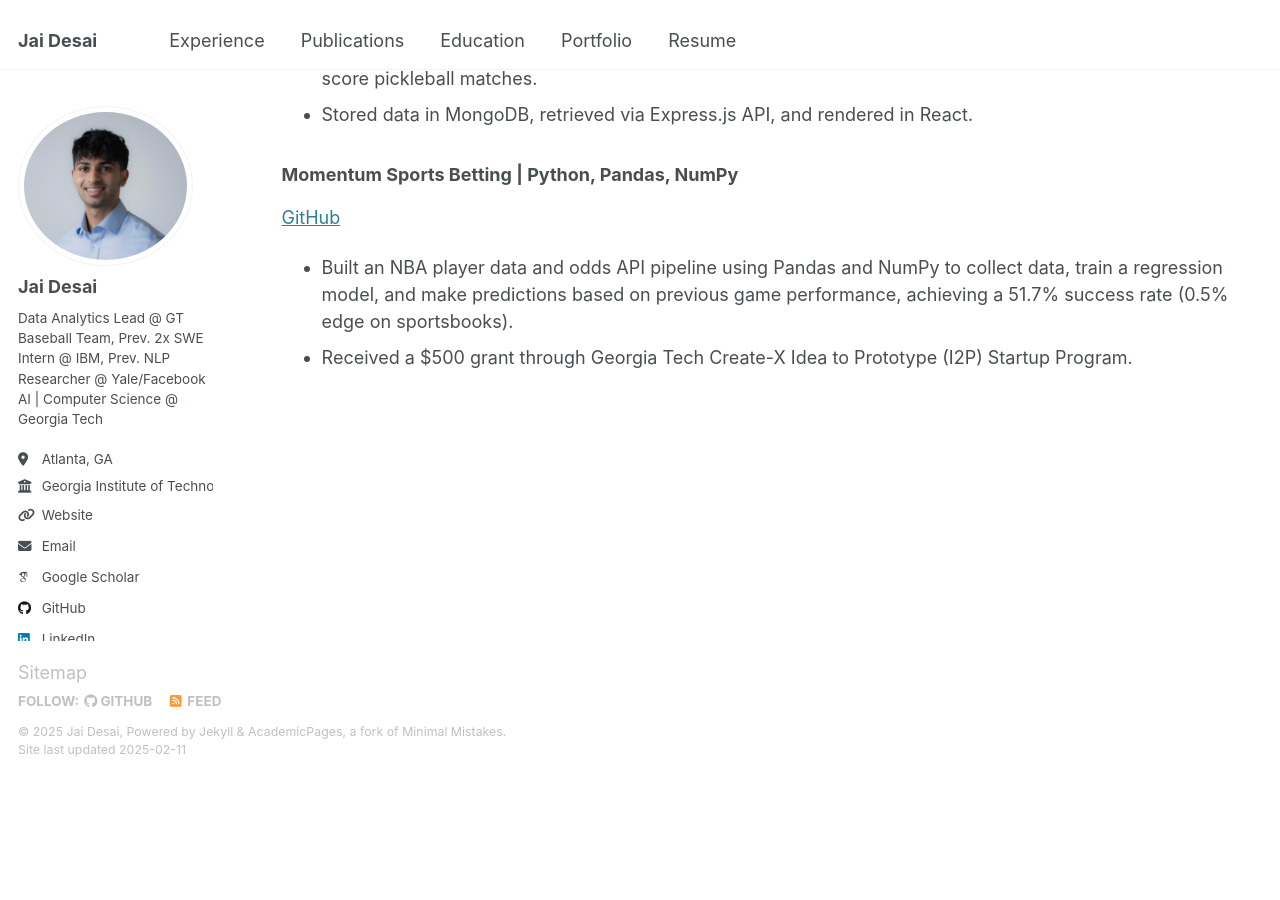
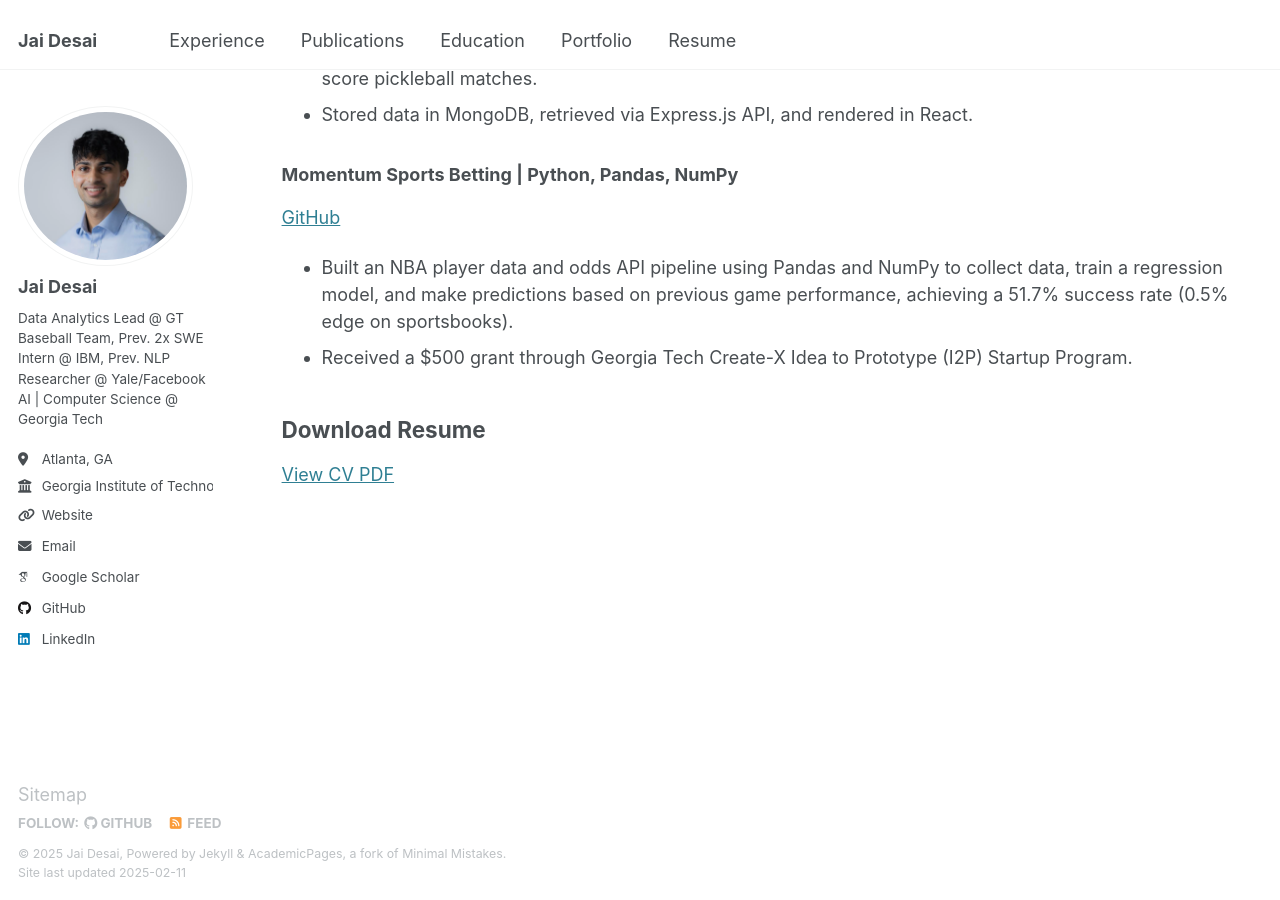
Before and after one commit to jdesai22/jdesai22.github.io, a Jekyll site: the page built from _pages/cv.md, in a window 1280 px wide and 900 px high, scrolled down 2749 px. Built offline with Jekyll 4.4.1, drawn with Linux system fonts in a browser that asks for light colours; some web fonts are replaced; before the commit the page ends 3527 px from its top, so only the background shows below that.

Commit message:
add link to resume

```diff
--- a/_pages/cv.md
+++ b/_pages/cv.md
@@ -95,6 +95,10 @@ Honors Program, Baseball Scholarship Recipient, Create-X I2P Grant, Dean’s Lis
 - Built an NBA player data and odds API pipeline using Pandas and NumPy to collect data, train a regression model, and make predictions based on previous game performance, achieving a 51.7% success rate (0.5% edge on sportsbooks).
 - Received a $500 grant through Georgia Tech Create-X Idea to Prototype (I2P) Startup Program.
 
+## Download Resume
+
+[View CV PDF](/files/JaiDesaiResume.pdf)
+
 <!-- ---
 layout: archive
 title: "CV"
```
Also changed, not shown: 1 other file.
